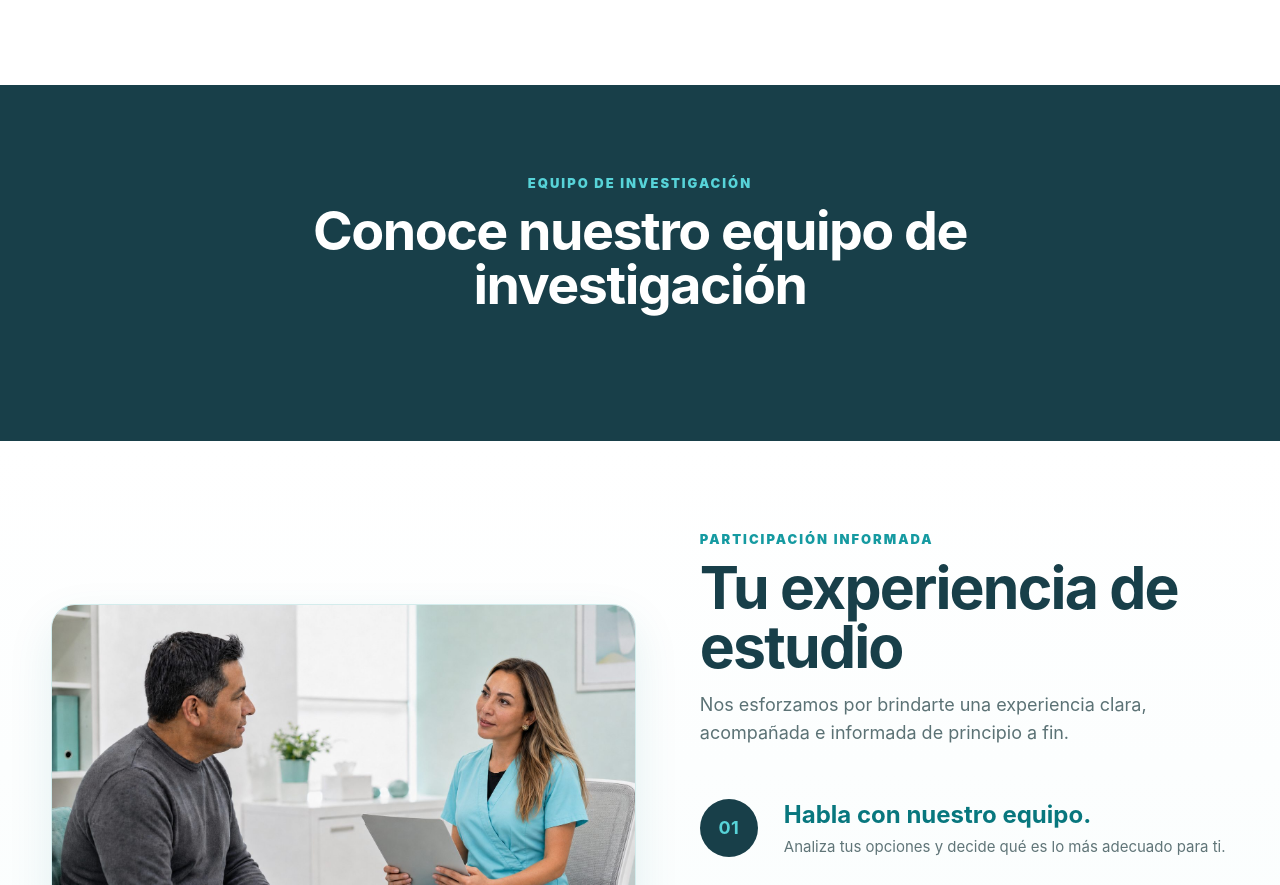
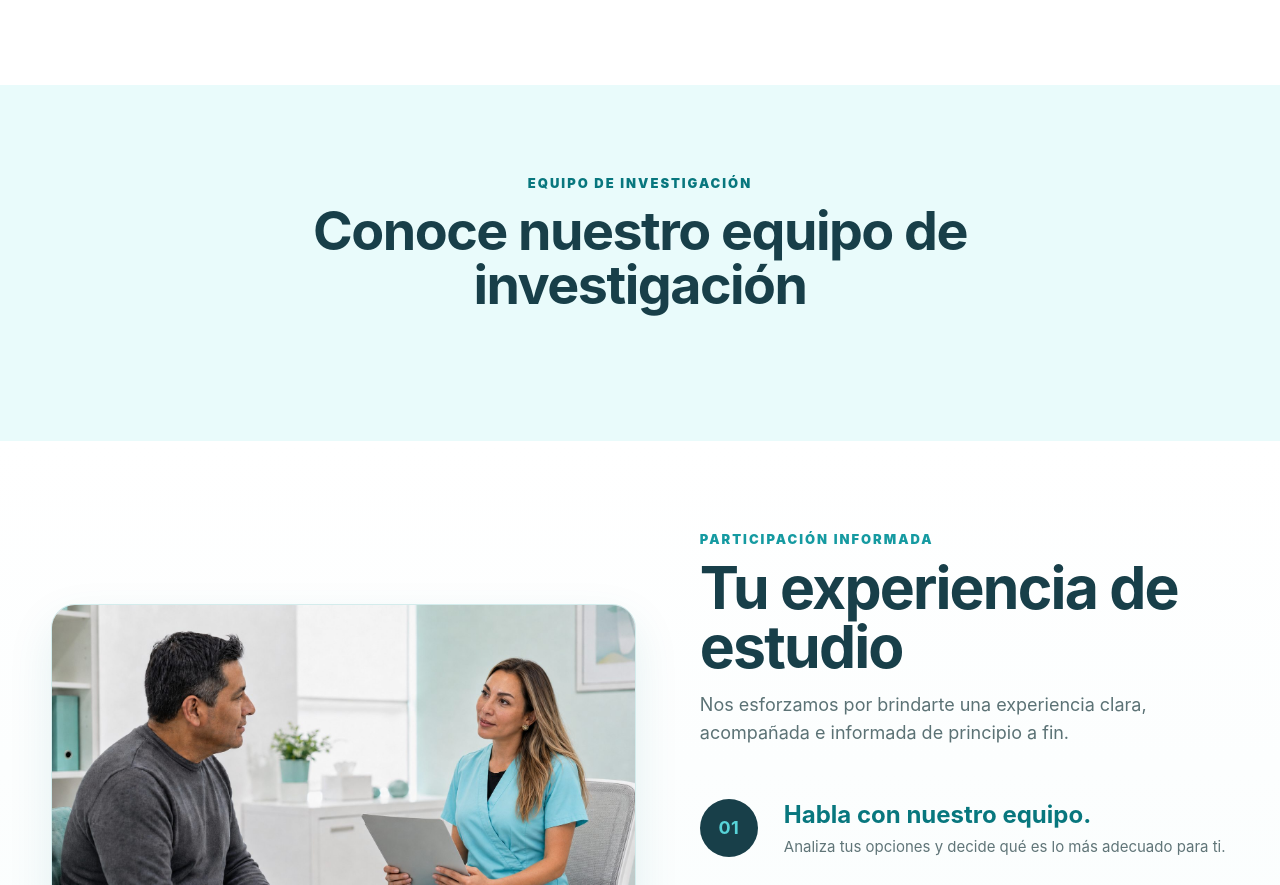
Before and after one commit to admincenresin-oss/cenresin-web, a website: page estudios-clinicos.html in a window 1280 px wide. Shown: the part 4816-5701 px from the top of the page. Drawn offline with Linux system fonts and the light colour scheme; no server answers.

Commit message:
Match team section background to participant section

```diff
--- a/assets/css/estudios-clinicos.css
+++ b/assets/css/estudios-clinicos.css
@@ -316,9 +316,9 @@
 
 
 /* Equipo clínico en sección independiente con contraste y fichas de profesionales. */
-.clinical-team-section{background:var(--clinical-ink);color:#fff}
-.clinical-team-section .clinical-heading>span{color:var(--menta)}
-.clinical-team-section .clinical-heading h2{color:#fff}
+.clinical-team-section{background:var(--menta-pale);color:var(--clinical-ink)}
+.clinical-team-section .clinical-heading>span{color:var(--menta-deep)}
+.clinical-team-section .clinical-heading h2{color:var(--clinical-ink)}
 .clinical-team-roster{position:relative;z-index:1;padding-top:0;padding-bottom:0}
 .clinical-team-roster .professional-row-grid{display:grid;grid-template-columns:repeat(2,minmax(0,1fr));gap:22px;margin-top:30px}
 .clinical-team-roster .professional-row-card{display:grid;grid-template-columns:165px minmax(0,1fr);gap:22px;align-items:center;min-height:195px;overflow:hidden;border:1px solid rgba(21,154,161,.24);border-radius:24px;background:linear-gradient(135deg,#fff,var(--menta-pale));box-shadow:0 14px 34px rgba(8,119,126,.09);transition:transform .25s ease,box-shadow .25s ease}
```
